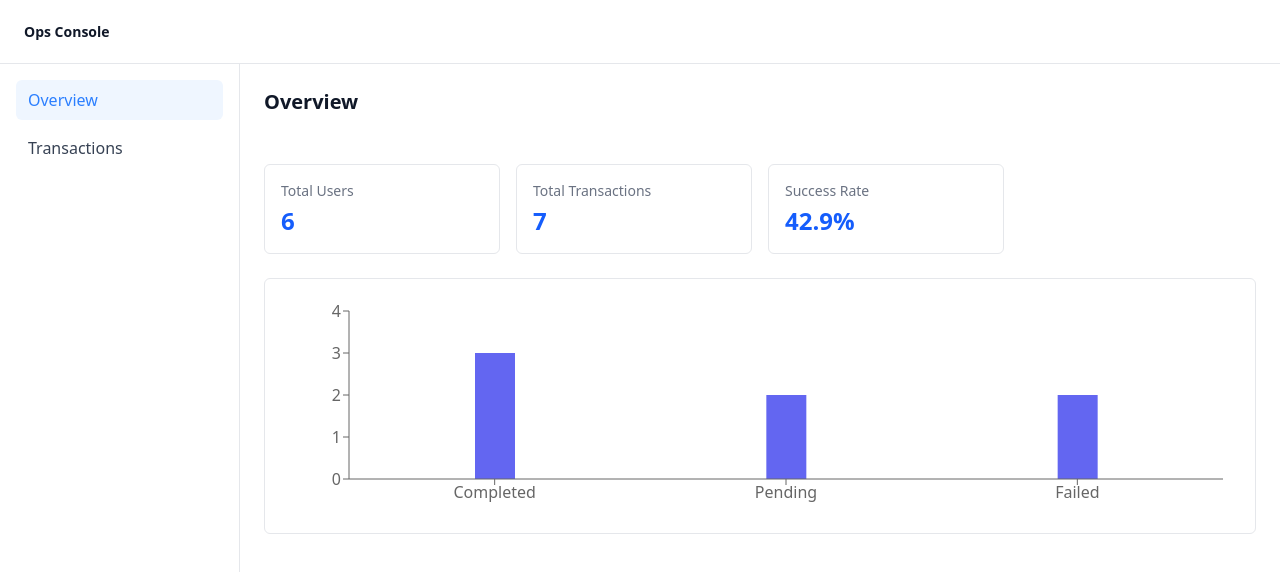
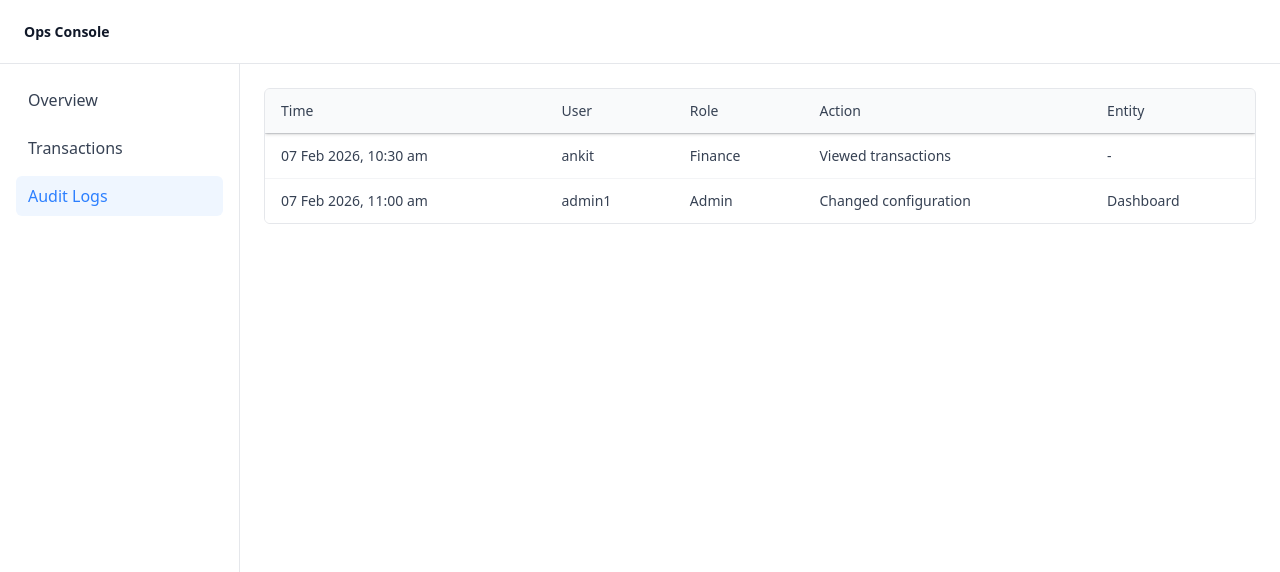
Before and after one commit to ankitjaishwal/Insight-board, a React (Vite) app: page /ops/audit in a window 1280 px wide. Before the commit this address led to /ops/overview. Shown: the top 572 px of the page. Built offline with nearby package versions, Linux system fonts and the light colour scheme.

Commit message:
feat: add admin-only audit logs page

```diff
--- a/src/App.tsx
+++ b/src/App.tsx
@@ -2,6 +2,7 @@ import { Routes, Route, Navigate } from "react-router-dom";
 import OverviewPage from "./pages/OverviewPage";
 import Layout from "./components/Layout";
 import TransactionsPage from "./pages/TransactionsPage";
+import AuditPage from "./pages/AuditPage";
 
 function App() {
   return (
@@ -10,6 +11,7 @@ function App() {
         <Route index element={<Navigate to="overview" replace />} />
         <Route path="overview" element={<OverviewPage />} />
         <Route path="transactions" element={<TransactionsPage />} />
+        <Route path="audit" element={<AuditPage />} />
       </Route>
 
       {/* Optional fallback */}
--- a/src/components/DataTable.tsx
+++ b/src/components/DataTable.tsx
@@ -78,7 +78,11 @@ function DataTable<T>({
                         col.align === "right" ? "text-right" : ""
                       }`}
                     >
-                      {col.render ? col.render(value, row) : String(value)}
+                      {value
+                        ? col.render
+                          ? col.render(value, row)
+                          : String(value)
+                        : "-"}
                     </td>
                   );
                 })}
--- a/src/config/app.config.ts
+++ b/src/config/app.config.ts
@@ -2,7 +2,7 @@ import type { MetricKey } from "../registry/metricRegistry";
 import type { Role } from "../types/role";
 
 export type RouteConfig = {
-  key: "overview" | "transactions";
+  key: "overview" | "transactions" | "audit";
   label: string;
   path: string;
   roles?: Role[];
--- a/src/config/clients/ops.config.ts
+++ b/src/config/clients/ops.config.ts
@@ -11,6 +11,12 @@ export const opsConfig: DashboardConfig = {
       label: "Transactions",
       path: "transactions",
     },
+    {
+      key: "audit",
+      label: "Audit Logs",
+      path: "audit",
+      roles: ["admin"],
+    },
   ],
 
   overview: {
--- a/src/context/userContext.ts
+++ b/src/context/userContext.ts
@@ -1,5 +1,5 @@
 import type { Role } from "../types/role";
 
 export const userContext = {
-  role: "ops" as Role,
+  role: "admin" as Role,
 };
--- /dev/null
+++ b/src/mocks/audit.mock.ts
@@ -0,0 +1,19 @@
+import type { AuditLog } from "../types/audit";
+
+export const auditLogs: AuditLog[] = [
+  {
+    id: "1",
+    actor: "ankit",
+    role: "Finance",
+    action: "VIEW_TRANSACTIONS",
+    timestamp: "2026-02-07T10:30:00Z",
+  },
+  {
+    id: "2",
+    actor: "admin1",
+    role: "Admin",
+    action: "CHANGE_CONFIG",
+    entity: "Dashboard",
+    timestamp: "2026-02-07T11:00:00Z",
+  },
+];
--- /dev/null
+++ b/src/pages/AuditPage.tsx
@@ -0,0 +1,77 @@
+import DataTable from "../components/DataTable";
+import { auditLogs } from "../mocks/audit.mock";
+import type { AuditLog } from "../types/audit";
+import type { Column } from "../types/table";
+import { applySorting, formatDateTime } from "../utils";
+import type { AuditAction } from "../types/audit";
+import { useState } from "react";
+
+export const auditActionLabels: Record<AuditAction, string> = {
+  LOGIN: "Logged in",
+  VIEW_TRANSACTIONS: "Viewed transactions",
+  EXPORT_DATA: "Exported data",
+  CHANGE_CONFIG: "Changed configuration",
+  FILTER_APPLIED: "Applied filter",
+};
+
+const columns: Column<AuditLog>[] = [
+  {
+    key: "timestamp",
+    header: "Time",
+    sortable: true,
+    render: (value) => formatDateTime(value as string),
+  },
+  {
+    key: "actor",
+    header: "User",
+  },
+  {
+    key: "role",
+    header: "Role",
+  },
+  {
+    key: "action",
+    header: "Action",
+    render: (value) =>
+      auditActionLabels[value as keyof typeof auditActionLabels],
+  },
+  {
+    key: "entity",
+    header: "Entity",
+  },
+];
+
+const AuditPage = () => {
+  const [sorting, setSorting] = useState<{
+    key: keyof AuditLog;
+    direction: "asc" | "desc";
+  } | null>(null);
+
+  const sortedAuditLogs = applySorting(auditLogs, sorting);
+
+  const handleSort = (key: keyof AuditLog) => {
+    setSorting((prev) => {
+      if (!prev || prev.key !== key) {
+        return { key, direction: "asc" };
+      }
+
+      if (prev.direction === "asc") {
+        return { key, direction: "desc" };
+      }
+
+      return null;
+    });
+  };
+
+  return (
+    <DataTable<AuditLog>
+      columns={columns}
+      data={sortedAuditLogs}
+      sorting={sorting}
+      onSort={handleSort}
+      getRowId={(row) => row.id}
+    />
+  );
+};
+
+export default AuditPage;
--- /dev/null
+++ b/src/types/audit.ts
@@ -0,0 +1,22 @@
+export type AuditAction =
+  | "LOGIN"
+  | "VIEW_TRANSACTIONS"
+  | "EXPORT_DATA"
+  | "CHANGE_CONFIG"
+  | "FILTER_APPLIED";
+
+export type AuditLog = {
+  id: string;
+  actor: string;
+  role: string;
+  action: AuditAction;
+  entity?: string;
+  timestamp: string;
+  metadata?: Record<string, any>;
+};
+
+export type AuditColumn = {
+  key: keyof AuditLog;
+  header: string;
+  sortable?: boolean;
+};
--- a/src/types/table.ts
+++ b/src/types/table.ts
@@ -1,4 +1,9 @@
 import type { ReactNode } from "react";
+
+export type Sorting<T> = {
+  key: keyof T;
+  direction: "asc" | "desc";
+} | null;
 
 export type Column<T> = {
   key: keyof T;
--- a/src/utils.ts
+++ b/src/utils.ts
@@ -1,3 +1,4 @@
+import type { Sorting } from "./types/table";
 import { Status, type Transaction } from "./types/transaction";
 
 export type Filters = {
@@ -26,10 +27,10 @@ export const formatDate = (dateStr: string) => {
   return `${dayNum} ${monthName} ${yearNum}`;
 };
 
-export function applySorting(
-  data: Transaction[],
-  sorting: { key: keyof Transaction; direction: "asc" | "desc" } | null,
-): Transaction[] {
+export function applySorting<T extends Record<string, any>>(
+  data: T[],
+  sorting: Sorting<T>,
+): T[] {
   if (!sorting) return data;
 
   const { key, direction } = sorting;
@@ -38,18 +39,27 @@ export function applySorting(
     const aVal = a[key];
     const bVal = b[key];
 
-    let comparison = 0;
-
-    if (key === "date") {
-      comparison =
-        new Date(aVal as string).getTime() - new Date(bVal as string).getTime();
-    } else if (typeof aVal === "number" && typeof bVal === "number") {
-      comparison = aVal - bVal;
-    } else if (typeof aVal === "string" && typeof bVal === "string") {
-      comparison = aVal.localeCompare(bVal, undefined, { numeric: true });
+    // Date handling
+    if (
+      typeof aVal === "string" &&
+      typeof bVal === "string" &&
+      !isNaN(Date.parse(aVal)) &&
+      !isNaN(Date.parse(bVal))
+    ) {
+      return direction === "asc"
+        ? new Date(aVal).getTime() - new Date(bVal).getTime()
+        : new Date(bVal).getTime() - new Date(aVal).getTime();
     }
 
-    return direction === "asc" ? comparison : -comparison;
+    // Number handling
+    if (typeof aVal === "number" && typeof bVal === "number") {
+      return direction === "asc" ? aVal - bVal : bVal - aVal;
+    }
+
+    // Fallback string comparison
+    return direction === "asc"
+      ? String(aVal).localeCompare(String(bVal))
+      : String(bVal).localeCompare(String(aVal));
   });
 }
 
@@ -83,3 +93,14 @@ export const paramToStatus: Record<string, Status> = {
   pending: Status.Pending,
   failed: Status.Failed,
 };
+
+export function formatDateTime(iso: string) {
+  return new Date(iso).toLocaleString("en-IN", {
+    day: "2-digit",
+    month: "short",
+    year: "numeric",
+    hour: "2-digit",
+    minute: "2-digit",
+    hour12: true,
+  });
+}
```
